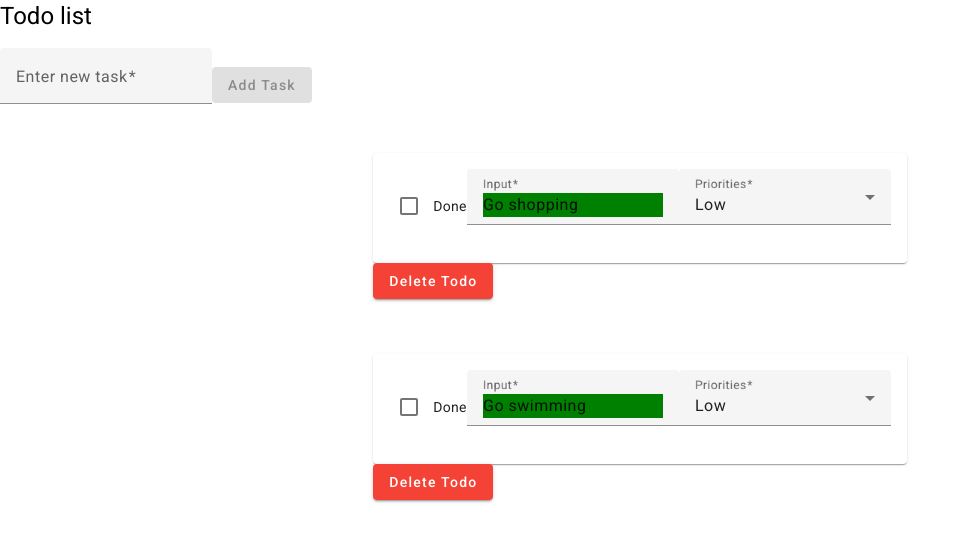
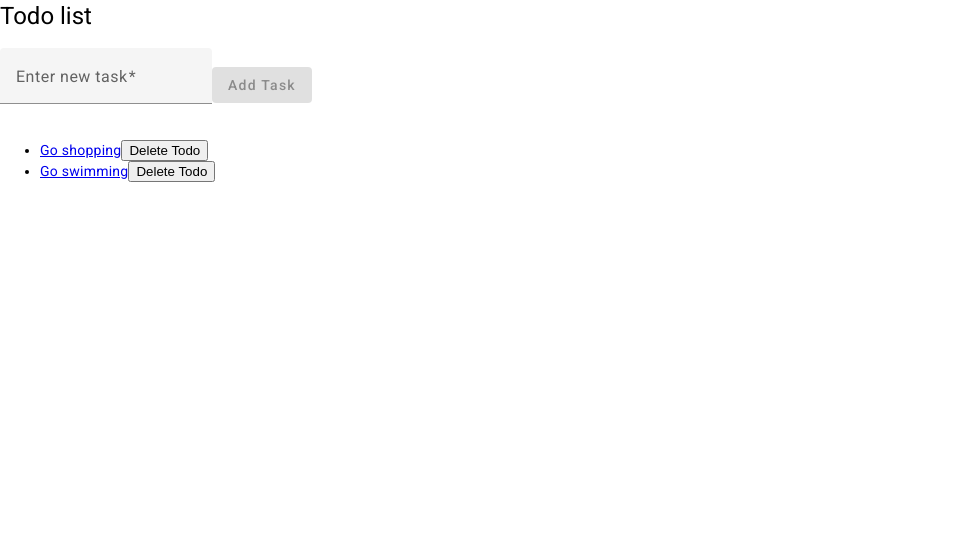
Before and after one commit to bullet03/angular-todo, an Angular app: page /todos in a window 1280 px wide. Before the commit this address led to /. Shown: the top 542 px of the page, without its empty margins (0-970 px from the left). Built offline with nearby package versions, Linux system fonts and the light colour scheme.

Commit message:
feat: change todo-list structure, add getTodo to service

```diff
--- a/src/app/app-routing.module.ts
+++ b/src/app/app-routing.module.ts
@@ -1,7 +1,15 @@
 import { NgModule } from '@angular/core';
 import { RouterModule, Routes } from '@angular/router';
+import {TodoItemComponent} from "./todo-item/todo-item.component";
+import {TodosListComponent} from "./todos-list/todos-list.component";
+import {PageNotFoundComponent} from "./page-not-found/page-not-found.component";
 
-const routes: Routes = [];
+const routes: Routes = [
+  { path: '', redirectTo: 'todos', pathMatch: 'full' },
+  { path: 'todos', component: TodosListComponent },
+  { path: 'todo/:id', component: TodoItemComponent },
+  { path: '**', component: PageNotFoundComponent },
+];
 
 @NgModule({
   imports: [RouterModule.forRoot(routes)],
--- a/src/app/app.component.html
+++ b/src/app/app.component.html
@@ -1,2 +1,2 @@
 <h1>Todo list</h1>
-<app-todos-list></app-todos-list>
+<router-outlet></router-outlet>
--- a/src/app/app.module.ts
+++ b/src/app/app.module.ts
@@ -17,6 +17,7 @@ import { AppComponent } from './app.component';
 import { TaskFormComponent } from './task-form/task-form.component';
 import { TodosListComponent } from './todos-list/todos-list.component';
 import { TodoItemComponent } from './todo-item/todo-item.component';
+import { PageNotFoundComponent } from './page-not-found/page-not-found.component';
 
 
 @NgModule({
@@ -24,7 +25,8 @@ import { TodoItemComponent } from './todo-item/todo-item.component';
     AppComponent,
     TaskFormComponent,
     TodosListComponent,
-    TodoItemComponent
+    TodoItemComponent,
+    PageNotFoundComponent
   ],
   imports: [
     BrowserModule,
--- /dev/null
+++ b/src/app/page-not-found/page-not-found.component.html
@@ -0,0 +1 @@
+<p>page-not-found works!</p>
--- a/src/app/todo-item/todo-item.component.html
+++ b/src/app/todo-item/todo-item.component.html
@@ -3,7 +3,7 @@
     <form [formGroup]="todoForm">
       <mat-checkbox [checked]="isChecked" (click)="onCheckboxChange()" color="primary">Done</mat-checkbox>
       <mat-form-field>
-        <mat-label>Input</mat-label>
+        <mat-label>Edit Todo</mat-label>
         <input
           matInput
           [ngClass]="setClasses()"
@@ -23,7 +23,7 @@
           <option value="high">High</option>
         </select>
       </mat-form-field>
+      <button type="button" (click)="goBack()">go back</button>
     </form>
   </mat-card-content>
 </mat-card>
-<button mat-raised-button color="warn" (click)="deleteTodo(todoItem)">Delete Todo</button>
--- a/src/app/todo-item/todo-item.component.ts
+++ b/src/app/todo-item/todo-item.component.ts
@@ -1,7 +1,10 @@
 import {Component, ElementRef, EventEmitter, Input, OnInit, Output} from '@angular/core';
 import {FormControl, FormGroup, Validators, FormBuilder} from "@angular/forms";
+import {ActivatedRoute} from "@angular/router";
+import { Location } from '@angular/common';
+import {TodoService} from "../todo.service";
 import {Todo} from "../todo";
-import {TodoService} from "../todo.service";
+import {map} from "rxjs";
 
 @Component({
   selector: 'app-todo-item',
@@ -9,32 +12,30 @@ import {TodoService} from "../todo.service";
   styleUrls: ['./todo-item.component.css']
 })
 export class TodoItemComponent implements OnInit {
-  @Input() todoItemsList: Todo[] = [];
-  @Input() todoItem!: Todo;
-  @Output() deleteTodoEvent = new EventEmitter<Todo>();
-  @Output() updateTodoEvent = new EventEmitter<Todo>();
+  todoItem!: Todo;
 
   isChecked: boolean = false;
   isDisabled: true | null =  null;
   taskStatus: string = 'low';
+  todoId: string = ''
 
   todoForm: FormGroup = new FormGroup({
     todoItemForm: new FormControl('', [Validators.required, Validators.minLength(3)])
   });
 
   ngOnInit() {
-    this.todoForm.setValue({todoItemForm: this.todoItem.name});
+    this.route.params.pipe(map((param) => param['id'])).subscribe((result) => {
+      this.todoId = result;
+    });
+    this.todoItem = this.todoService.getTodo(this.todoId) as Todo;
+    this.todoForm.setValue({todoItemForm: this.todoItem!.name});
   }
 
-  constructor(private todoService: TodoService) {
-  }
-
-  deleteTodo(todo: Todo) {
-    this.deleteTodoEvent.emit(todo);
+  constructor(private todoService: TodoService, private location: Location, private route: ActivatedRoute,) {
   }
 
   updateTodo(todo: Todo, val: string) {
-    this.updateTodoEvent.emit({id: todo.id, name: val});
+    this.todoService.updateTodo({id: todo.id, name: val});
   }
 
   setInputBackground() {
@@ -77,4 +78,8 @@ export class TodoItemComponent implements OnInit {
 
     return this.todoForm.hasError('minlength') ? 'Too short, should be at least 3 symbols' : '';
   }
+
+  goBack(): void {
+    this.location.back();
+  }
 }
--- a/src/app/todo.service.ts
+++ b/src/app/todo.service.ts
@@ -20,6 +20,12 @@ export class TodoService {
     return this.todos;
   }
 
+  getTodo(id: string) {
+    return this.todos.find((todo) => {
+      return todo.id === id
+    });
+  }
+
   addTodo(todo: Todo): void {
     this.todos.push(todo);
   }
@@ -29,9 +35,7 @@ export class TodoService {
   }
 
   updateTodo(todoItem: Todo): void {
-    // debugger
     this.todos = this.todos.map((todo) => {
-      console.log(todo.id === todoItem.id, todo.id, todoItem.id)
       if (todo.id === todoItem.id) {
         return todoItem;
       }
--- a/src/app/todos-list/todos-list.component.html
+++ b/src/app/todos-list/todos-list.component.html
@@ -1,11 +1,7 @@
 <app-task-form (newItemEvent)="addTodo($event)"></app-task-form>
-<mat-grid-list cols="1" rowHeight="200px">
-  <mat-grid-tile *ngFor="let todo of todosList">
-    <app-todo-item
-      [todoItem]="todo"
-      (updateTodoEvent)="updateTodo($event)"
-      (deleteTodoEvent)="deleteTodo(todo)"
-    >
-    </app-todo-item>
-  </mat-grid-tile>
-</mat-grid-list>
+<ul>
+  <li *ngFor="let todo of todosList">
+    <a routerLink="/todo/{{todo.id}}">{{todo.name}}</a>
+    <button (click)="deleteTodo(todo)">Delete Todo</button>
+  </li>
+</ul>
--- a/src/app/todos-list/todos-list.component.ts
+++ b/src/app/todos-list/todos-list.component.ts
@@ -29,9 +29,4 @@ export class TodosListComponent implements OnInit  {
     this.todoService.addTodo({id: uuidv4(), name: todoName });
     this.getTodosList();
   }
-
-  updateTodo(todo: Todo) {
-    this.todoService.updateTodo(todo);
-    this.getTodosList();
-  }
 }
```
Also changed, not shown: src/app/page-not-found/page-not-found.component.ts (added, +10 -0 lines), src/app/page-not-found/page-not-found.component.css (added).
